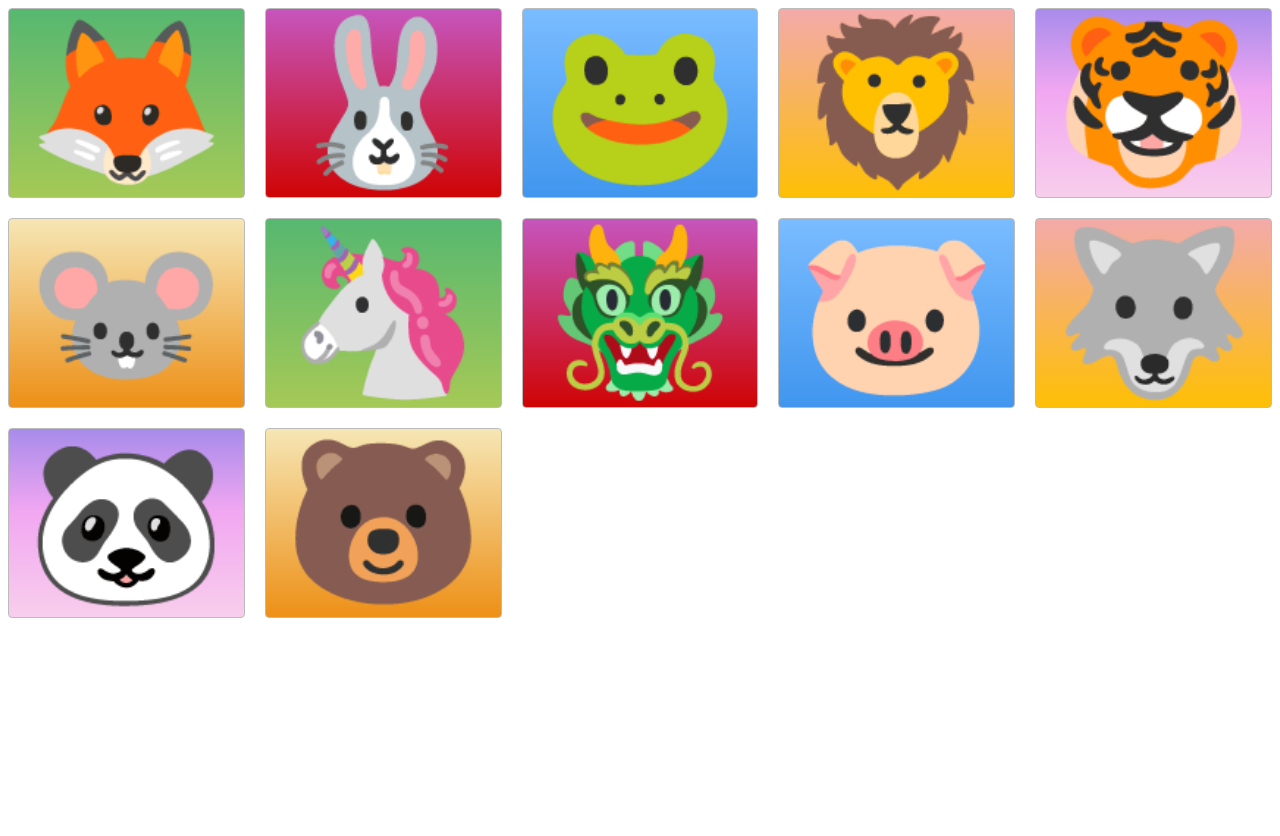
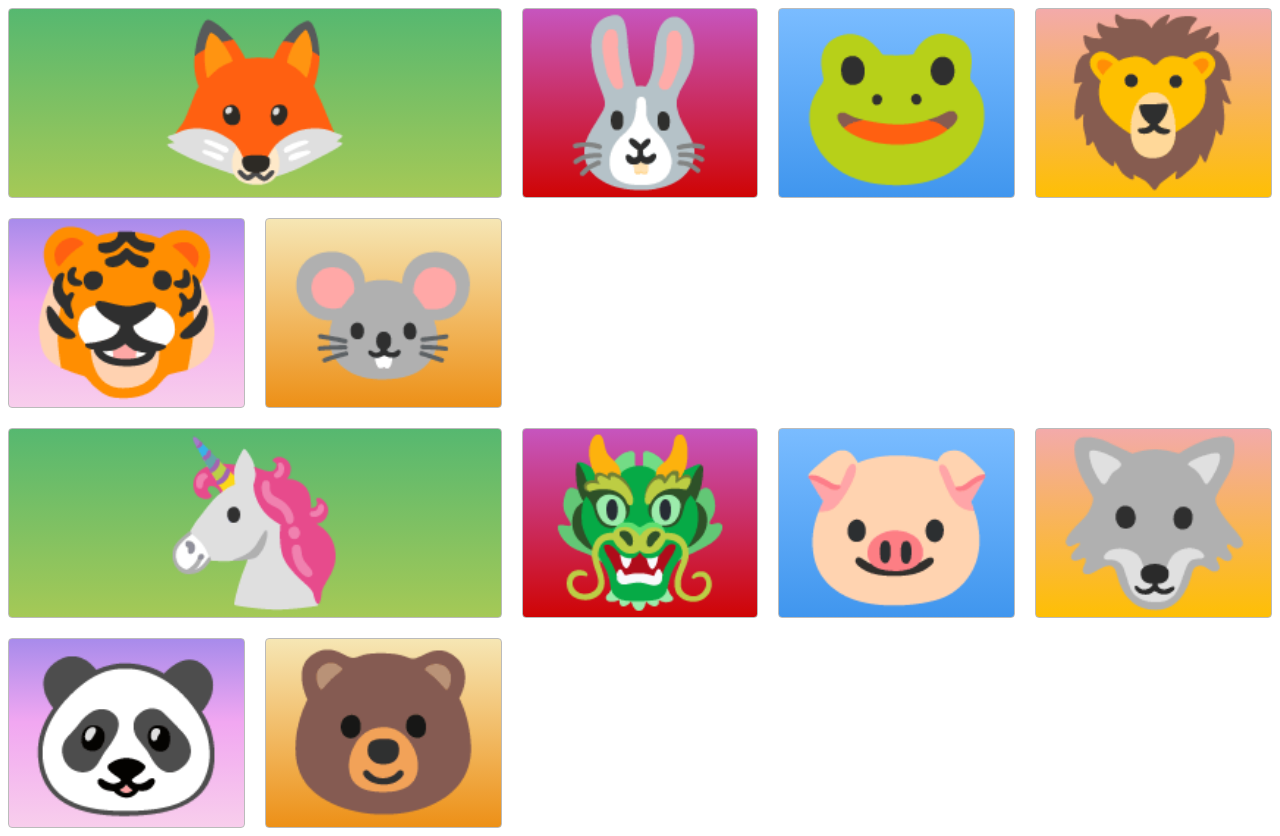
Before and after one commit to JayKirt/CSS-Grid, a plain HTML site: page index.html in a window 1280 px wide. Before the commit the page ends 800 px from the top, so only its background shows below. Drawn offline with Linux system fonts and the light colour scheme.

Commit message:
trying out grid column start and end on individual items within the container

```diff
--- a/style.css
+++ b/style.css
@@ -5,6 +5,10 @@
     grid-template-rows: 1fr;
 }
 
+.green {
+    grid-column-start:1;
+    grid-column-end: 3;
+}
 
 
 .zone {
```
